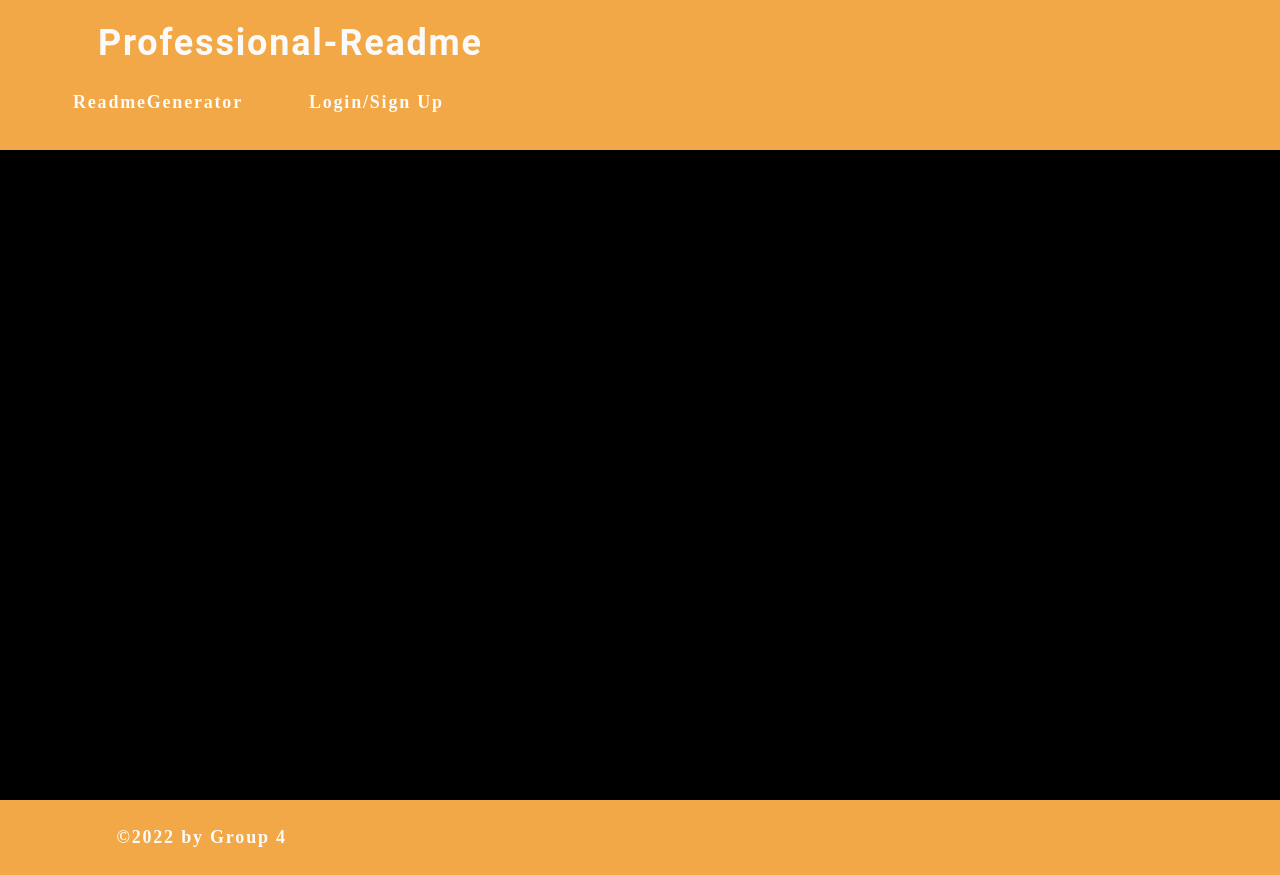
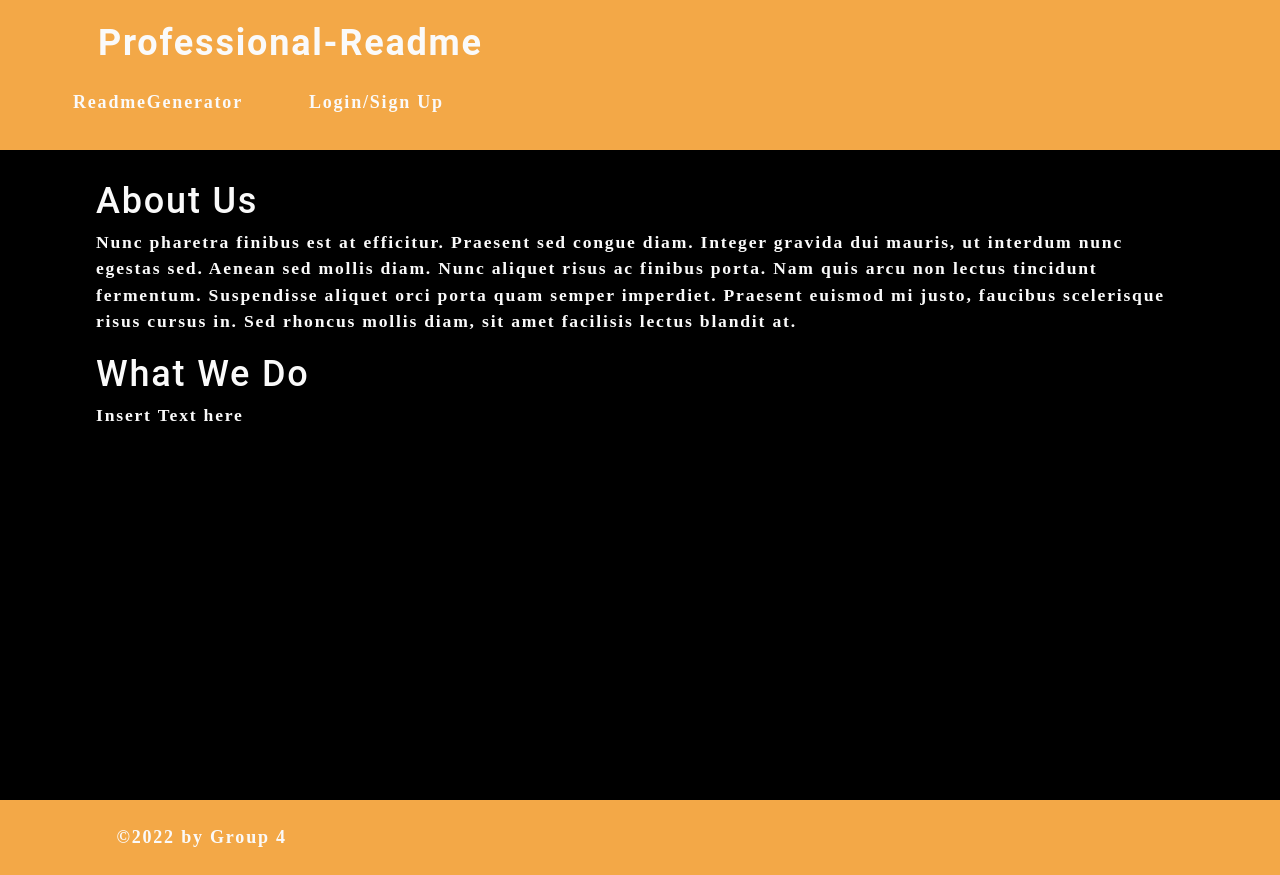
Before and after one commit to SabaMahd/Professional-ReadMEAPP, a React (Create React App) app in the folder client/: page / in a window 1280 px wide. Built offline with nearby package versions, Linux system fonts and the light colour scheme.

Commit message:
update component function to element in accordance for new react rules

```diff
--- a/client/src/App.js
+++ b/client/src/App.js
@@ -45,7 +45,7 @@
           <Nav />
           <div className="container">
             <Routes>
-              <Route exact path="/" component={About} />
+              <Route exact path="/" element={<About/>} />
             </Routes>
           </div>
         </div>
```
